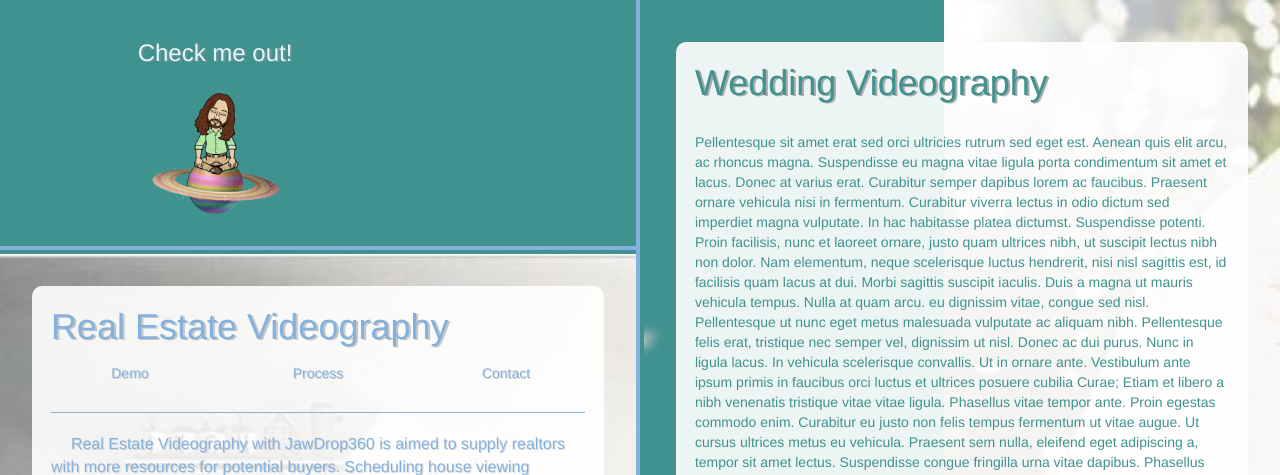
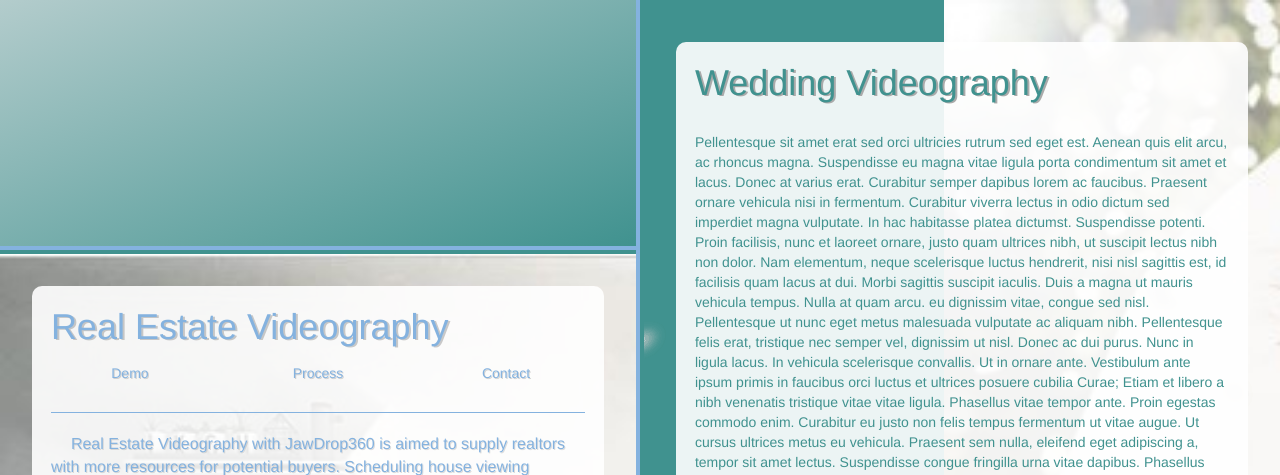
Before and after one commit to oziek88/jawdrop360, a Django app: page / in a window 1280 px wide. Shown: the top 475 px of the page. Run offline with Django 3.2, Linux system fonts and the light colour scheme; some libraries are stand-ins or nearby versions.

Commit message:
header color

```diff
--- a/home/static/css/base.css
+++ b/home/static/css/base.css
@@ -54,7 +54,12 @@ body{
 	height:250px;
 	width:calc(50% - 4px);
 	color:#e6f6ff;
-	background-color:#40928f;
+	/*background-color:#40928f;*/
+	background: #40928f; /* For browsers that do not support gradients */
+	background: -webkit-linear-gradient(left top, #b3cccc, #40928f ); /* For Safari 5.1 to 6.0 */
+	background: -o-linear-gradient(bottom right, #b3cccc, #40928f); /* For Opera 11.1 to 12.0 */
+	background: -moz-linear-gradient(bottom right, #b3cccc, #40928f); /* For Firefox 3.6 to 15 */
+	background: linear-gradient(to bottom right, #b3cccc, #40928f ); /* Standard syntax */
 	z-index:5 !important;
 	border-bottom: 4px solid #84b2df;
 }
--- a/home/templates/home.html
+++ b/home/templates/home.html
@@ -14,10 +14,10 @@
 <div class="container">
   <div class="row">
 
-    <div class=" col-xs-4 text-center">
+    <!-- <div class=" col-xs-4 text-center">
       <h3>Check me out!</h3>
       <img src="{% static 'images/bitmoji/1.png' %}" id="intro_bitmoji" style="height:auto;width:140px" alt="My image"/>
-    </div>
+    </div> -->
 
 
   </div>
```
